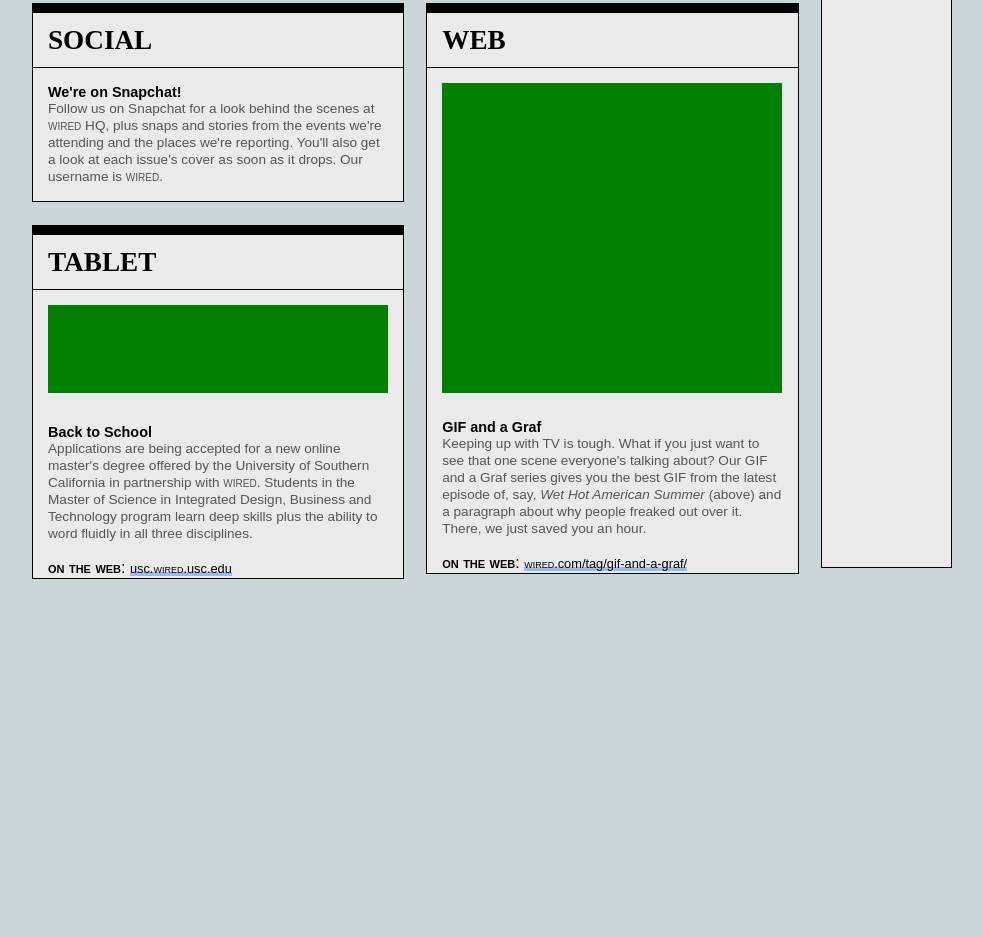
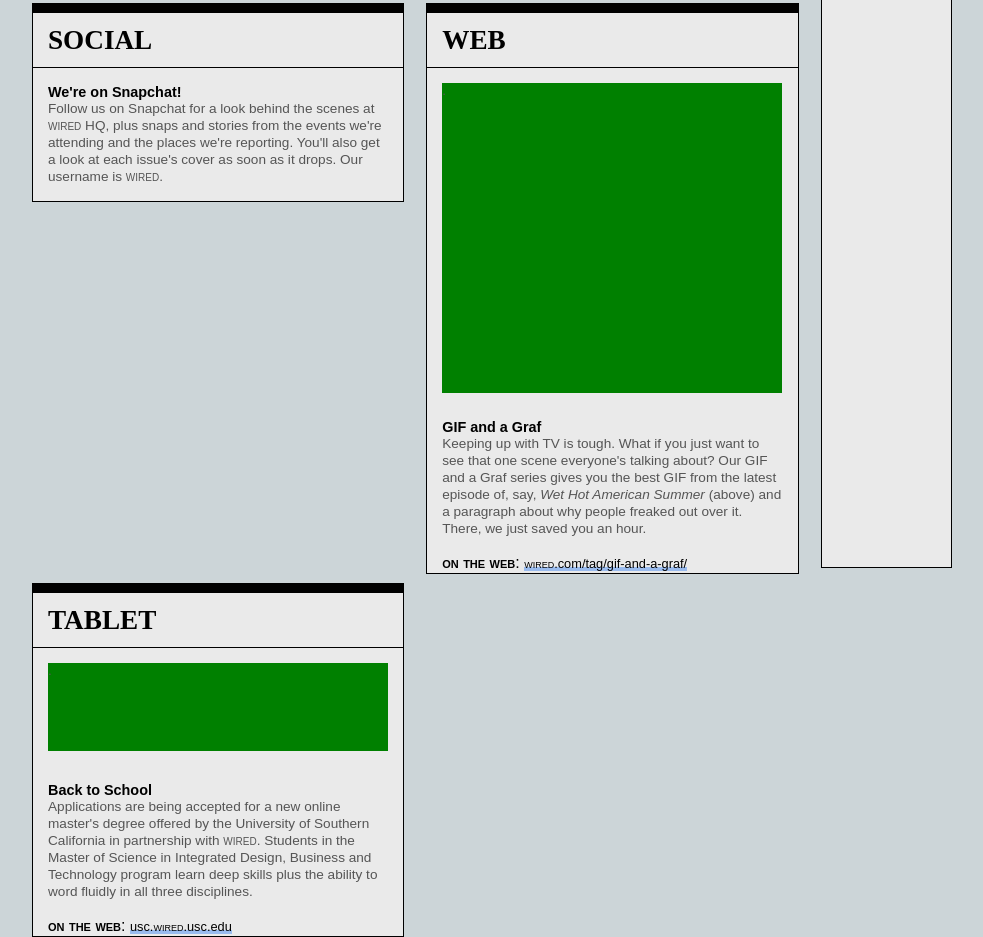
Before and after one commit to DianneE/wired, a plain HTML site: page index.html in a window 1280 px wide. Shown: the part 657-1594 px from the top of the page, without its empty margins (148-1131 px from the left). Before the commit the page ends 1236 px from the top, so only its background shows below. Drawn offline with Linux system fonts and the light colour scheme; a web font is replaced by a local one.

Commit message:
fix layout and remove negative margin

```diff
--- a/css/main.css
+++ b/css/main.css
@@ -123,6 +123,10 @@ header h1 {
     margin: 2.38% 2.38% 0 0; /* Add margin to top and right side of all sections with col- in the class*/
 }
 
+[class*='col-']:last-of-type {
+  margin-top: 1%;
+}
+
 [class*='col-'] > p {
     margin: 0 15px 15px 15px;
 }
@@ -155,7 +159,7 @@ header h1 {
     width: 21%;
 }
 
-[class*='col-17-42-'] {
+[class*='17-42'] {
     float: left;
     width: 40.47%;
 }
@@ -165,10 +169,6 @@ header h1 {
     height: 310px;
     margin: 15px 15px 10px;
     width: 340px;
-}
-
-.col-17-42-3 {
-    margin-top: -349px;
 }
 
 .image-3 p { /* How do you get lines to hyphenate words that wrap to a new line? */
```
